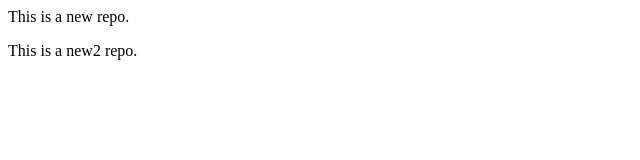
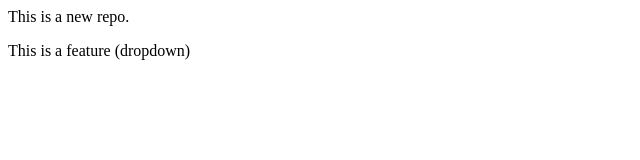
Before and after one commit to LUCIFER7ME/localrepo, a plain HTML site: page index.html in a window 1280 px wide. Shown: the full height of the page, 0-640 px from the left. Drawn offline with Linux system fonts and the light colour scheme.

```diff
--- a/index.html
+++ b/index.html
@@ -1,2 +1,2 @@
 <p>This is a new repo.</p>
-<p>This is a new2 repo.</p>
+<p>This is a feature (dropdown)</p>
```
